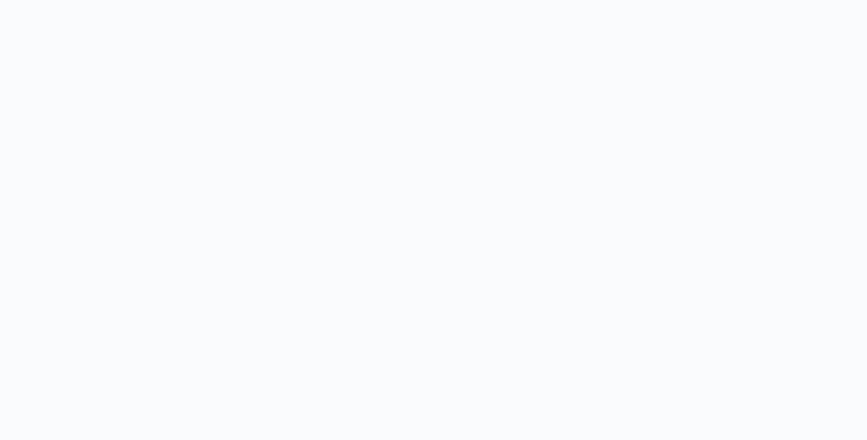
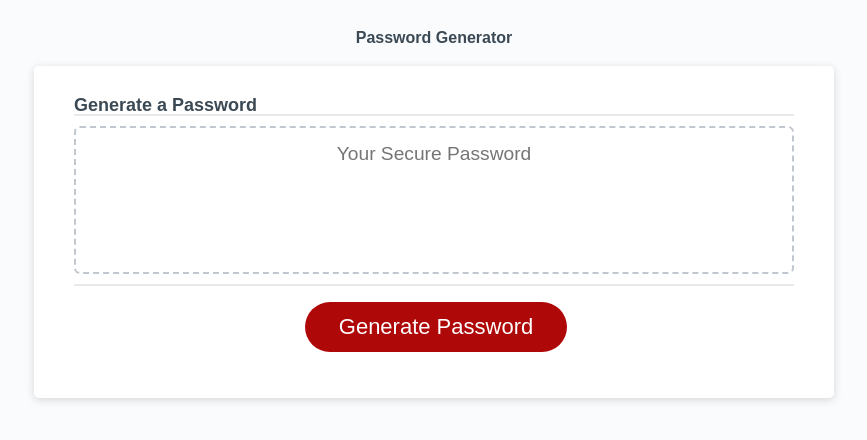
Before and after one commit to zzzorigtbaatar/Password-Generator, a plain HTML site: page index.html in a window 1280 px wide. Shown: the whole page, without its empty margins (206-1073 px from the left). Drawn offline with Linux system fonts and the light colour scheme.

```diff
--- a/index.html
+++ b/index.html
@@ -1,15 +1,34 @@
 <!DOCTYPE html>
 <html lang="en">
+
 <head>
     <meta charset="UTF-8">
     <meta http-equiv="X-UA-Compatible" content="IE=edge">
     <meta name="viewport" content="width=device-width, initial-scale=1.0">
     <link rel="stylesheet" href="./assets/css/reset.css">
     <link rel="stylesheet" href="./assets/css/style.css">
-    <title>Password Generator
-    </title>
+    <title>Password Generator</title>
 </head>
+
 <body>
+    <div class="wrapper">
+        <header>
+            <h1>Password Generator</h1>
+        </header>
+        <div class="card">
+            <div class="card-header">
+                <h2>Generate a Password</h2>
+            </div>
+            <div class="card-body">
+                <textarea readonly id="password" placeholder="Your Secure Password"
+                    aria-label="Generated Password"></textarea>
+            </div>
+            <div class="card-footer">
+                <button id="generate" class="btn">Generate Password</button>
+            </div>
+        </div>
+    </div>
+    <script src="script.js"></script>
+</body>
 
-</body>
 </html>
```
